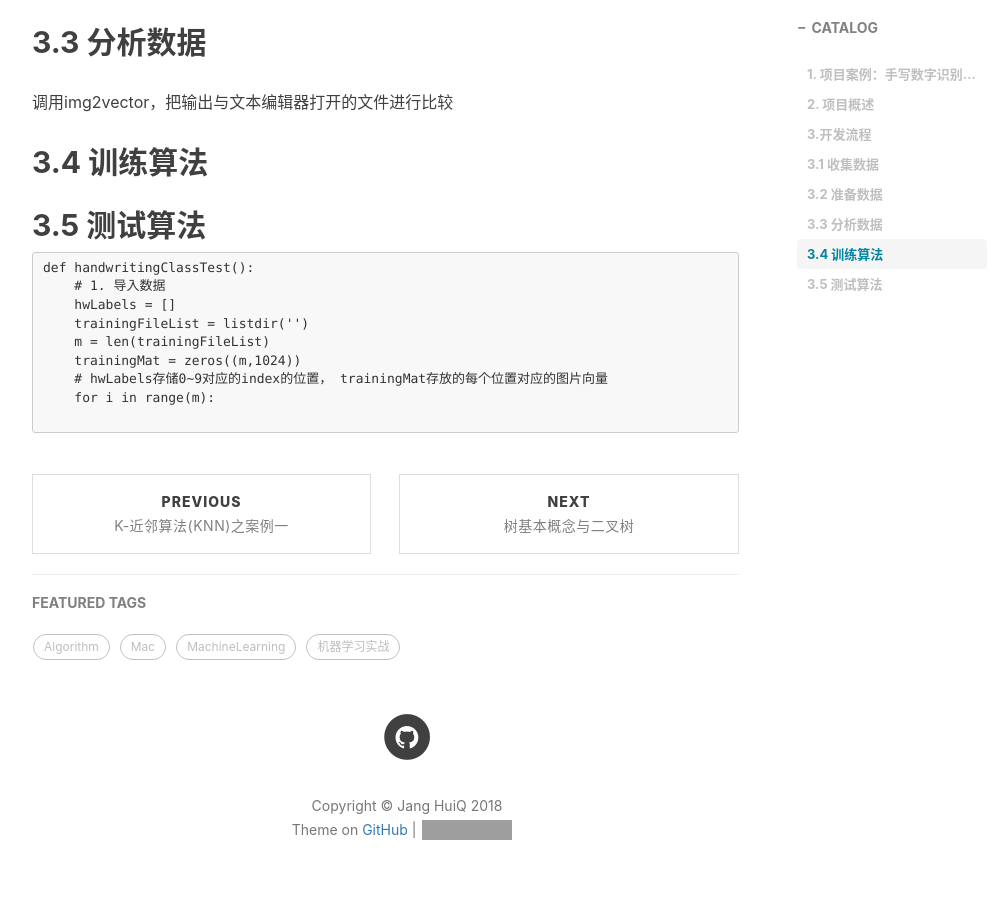
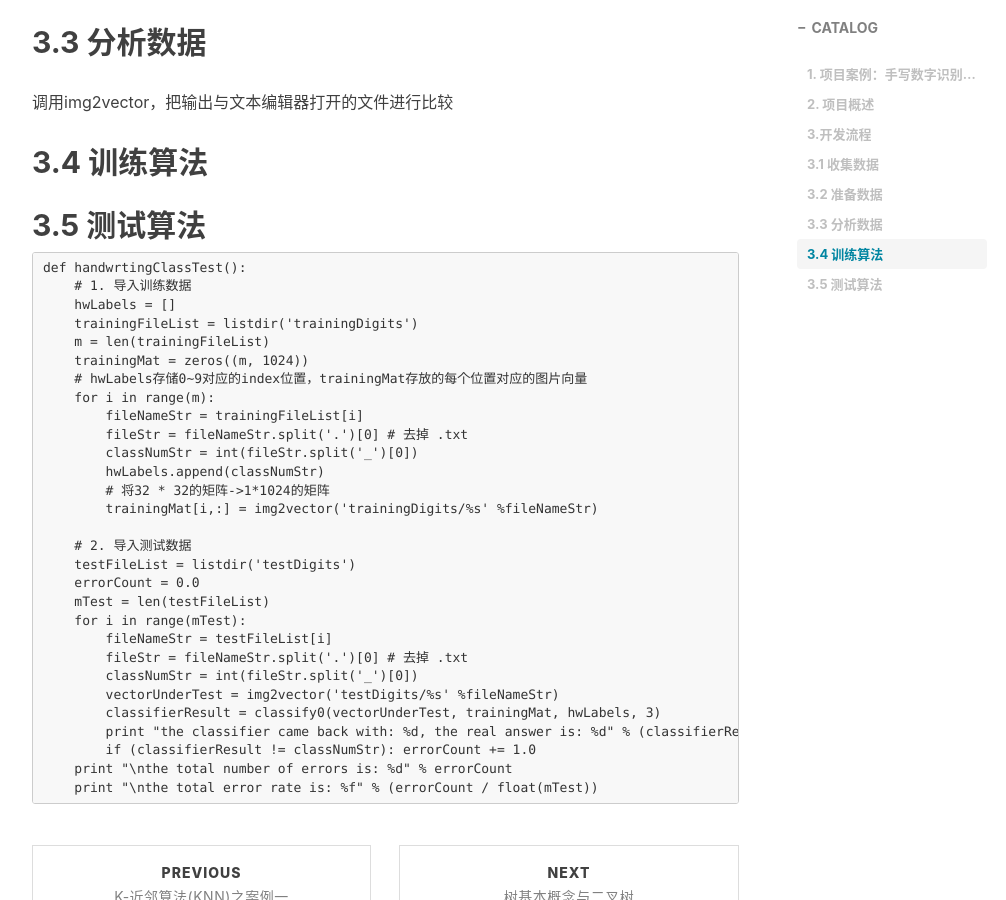
Before and after one commit to jangzc/jangzc.github.io, a Jekyll site: the page built from _posts/2018-08-08-KNN03.md, in a window 1280 px wide and 900 px high, scrolled down 1481 px. Shown: the whole window, without its empty margins (233-1239 px from the left). Built offline with Jekyll 4.4.1, drawn with Linux system fonts in a browser that asks for light colours; nearby versions of some CDN libraries; comment, search, counter and statistics services are not loaded; grey boxes are pictures that could not be loaded.

Commit message:
Update 2018-08-08-KNN03.md

````diff
--- a/_posts/2018-08-08-KNN03.md
+++ b/_posts/2018-08-08-KNN03.md
@@ -55,13 +55,33 @@ def img2vector(filename):
 
 ## 3.5 测试算法<br>
 ```
-def handwritingClassTest():
-    # 1. 导入数据
+def handwrtingClassTest():
+    # 1. 导入训练数据
     hwLabels = []
-    trainingFileList = listdir('')
+    trainingFileList = listdir('trainingDigits')
     m = len(trainingFileList)
-    trainingMat = zeros((m,1024))
-    # hwLabels存储0~9对应的index的位置， trainingMat存放的每个位置对应的图片向量
+    trainingMat = zeros((m, 1024))
+    # hwLabels存储0~9对应的index位置，trainingMat存放的每个位置对应的图片向量
     for i in range(m):
+        fileNameStr = trainingFileList[i]
+        fileStr = fileNameStr.split('.')[0] # 去掉 .txt
+        classNumStr = int(fileStr.split('_')[0])
+        hwLabels.append(classNumStr)
+        # 将32 * 32的矩阵->1*1024的矩阵
+        trainingMat[i,:] = img2vector('trainingDigits/%s' %fileNameStr)
 
+    # 2. 导入测试数据
+    testFileList = listdir('testDigits')
+    errorCount = 0.0
+    mTest = len(testFileList)
+    for i in range(mTest):
+        fileNameStr = testFileList[i]
+        fileStr = fileNameStr.split('.')[0] # 去掉 .txt
+        classNumStr = int(fileStr.split('_')[0])
+        vectorUnderTest = img2vector('testDigits/%s' %fileNameStr)
+        classifierResult = classify0(vectorUnderTest, trainingMat, hwLabels, 3)
+        print "the classifier came back with: %d, the real answer is: %d" % (classifierResult, classNumStr)
+        if (classifierResult != classNumStr): errorCount += 1.0
+    print "\nthe total number of errors is: %d" % errorCount
+    print "\nthe total error rate is: %f" % (errorCount / float(mTest))
 ```
````
